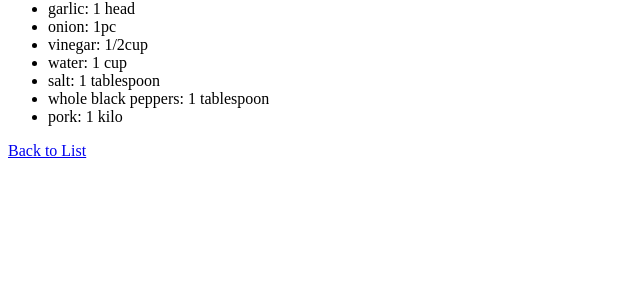
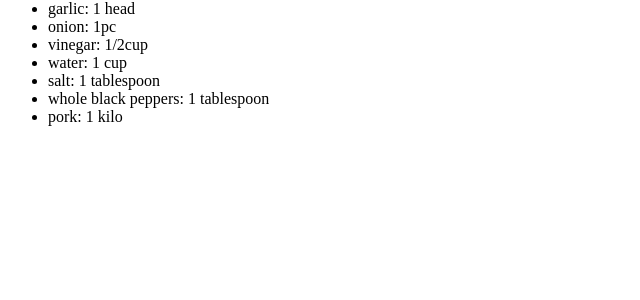
Before and after one commit to raizonmarasis-droid/recipebook-Asis-Raizon, a Django app: page /recipe/2 in a window 1280 px wide. Shown: the part 149-449 px from the top of the page, without its empty margins (0-640 px from the left). Run offline with Django 5.2, Linux system fonts and the light colour scheme.

Commit message:
Final Submission

```diff
--- a/ledger/templates/recipe_1.html
+++ b/ledger/templates/recipe_1.html
@@ -12,6 +12,5 @@
             <li>{{ item.name }}: {{ item.quantity }}</li>
         {% endfor %}
     </ul>
-    <p><a href="/recipes/list">Back to List</a></p>
 </body>
 </html>
--- a/ledger/templates/recipe_2.html
+++ b/ledger/templates/recipe_2.html
@@ -12,6 +12,5 @@
             <li>{{ item.name }}: {{ item.quantity }}</li>
         {% endfor %}
     </ul>
-    <p><a href="/recipes/list">Back to List</a></p>
 </body>
 </html>
```
